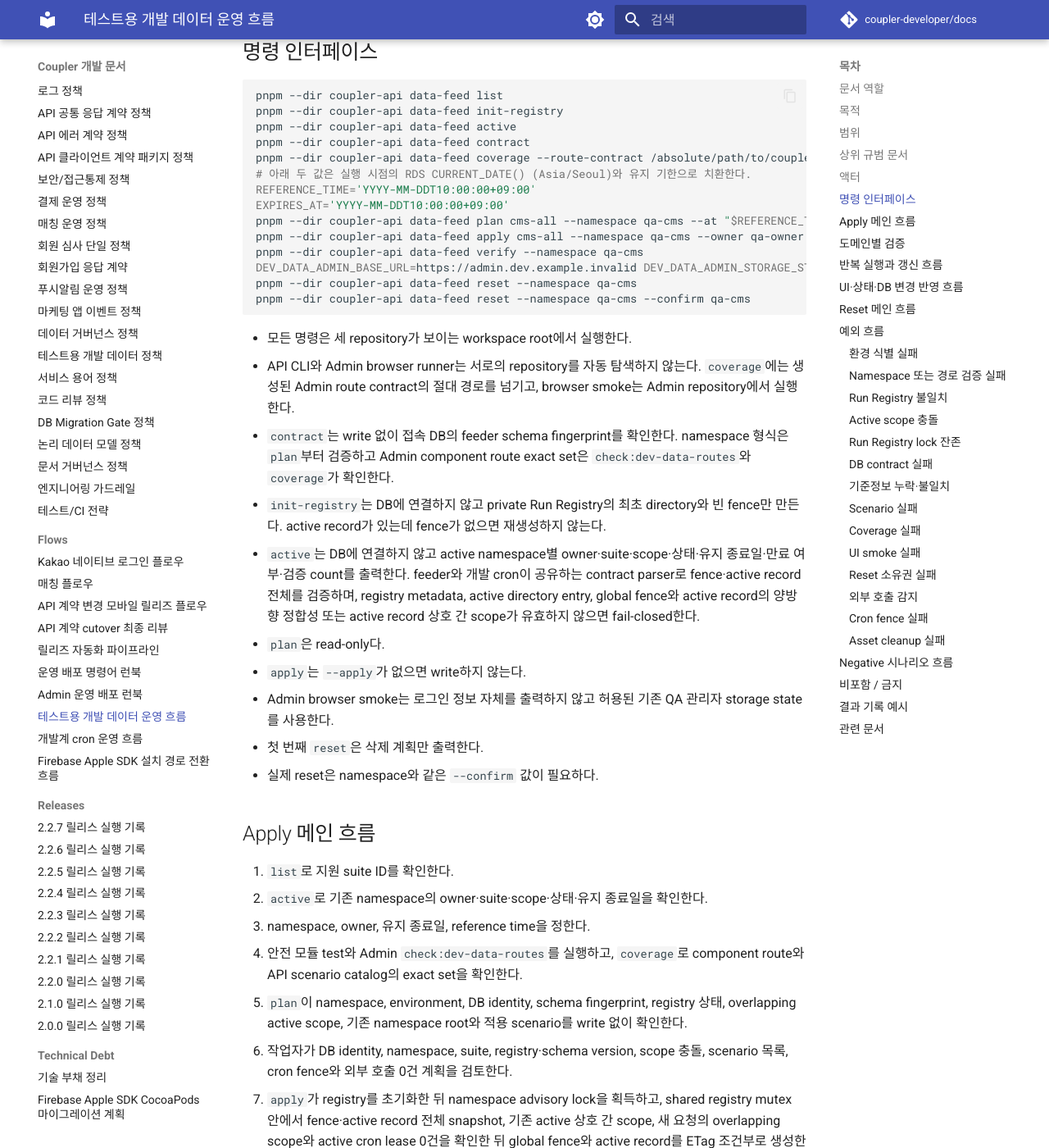
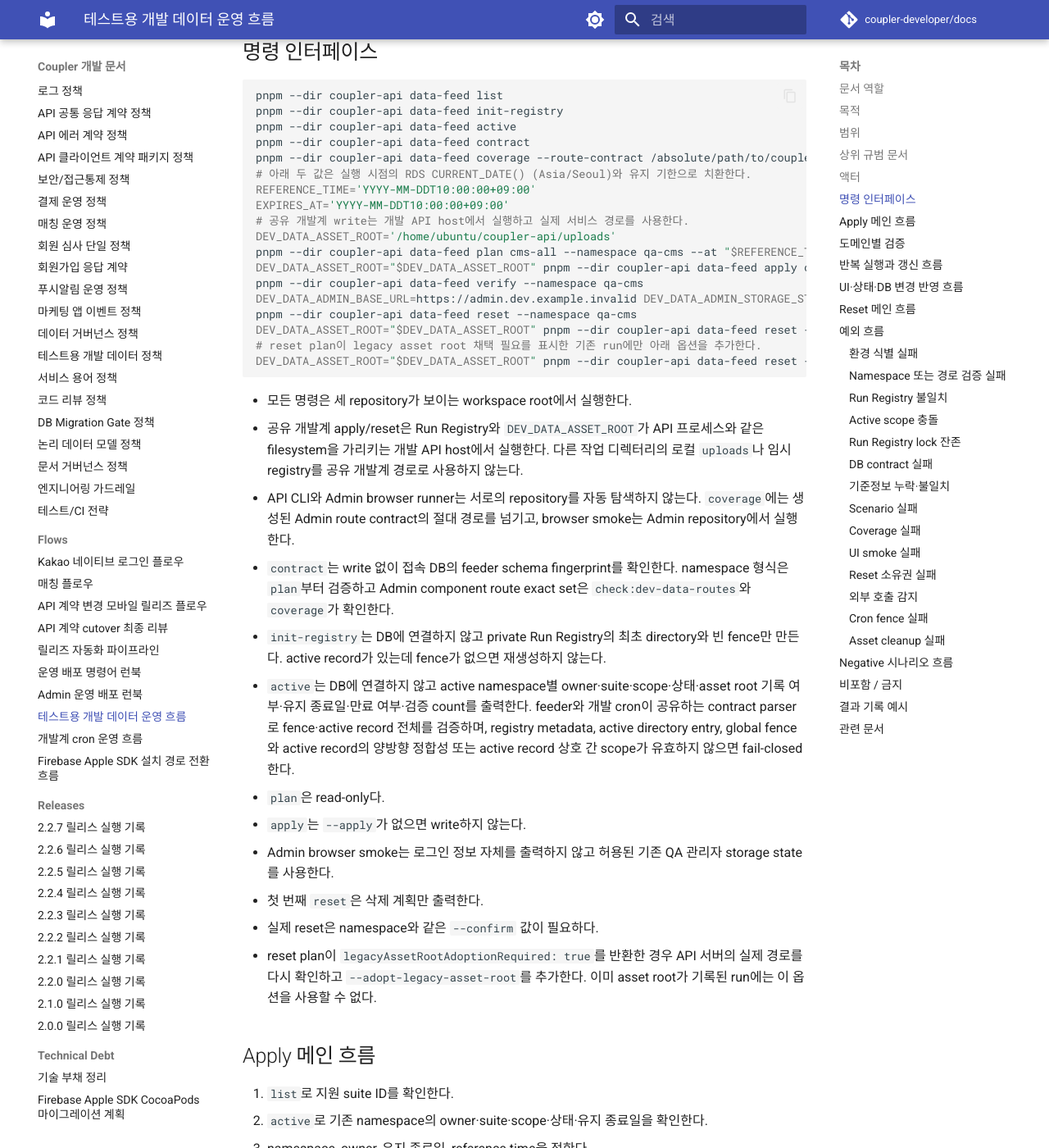
Before and after one commit to coupler-developer/docs, an MkDocs documentation site: the page built from content/flows/cross-project/development-test-data-flow.md, in a window 1280 px wide and 1400 px high, scrolled down 1417 px. Shown: the whole window at 82% size. Built offline with MkDocs 1.6.1 and Material for MkDocs 9.7.7, drawn with Linux system fonts in a browser that asks for light colours; comment, search, counter and statistics services are not loaded; some of the changed text lies outside the part shown.

Commit message:
docs: 개발 데이터 asset root 전환 절차 추가

````diff
--- a/content/flows/cross-project/development-test-data-flow.md
+++ b/content/flows/cross-project/development-test-data-flow.md
@@ -47,24 +47,30 @@ pnpm --dir coupler-api data-feed coverage --route-contract /absolute/path/to/cou
 # 아래 두 값은 실행 시점의 RDS CURRENT_DATE() (Asia/Seoul)와 유지 기한으로 치환한다.
 REFERENCE_TIME='YYYY-MM-DDT10:00:00+09:00'
 EXPIRES_AT='YYYY-MM-DDT10:00:00+09:00'
+# 공유 개발계 write는 개발 API host에서 실행하고 실제 서비스 경로를 사용한다.
+DEV_DATA_ASSET_ROOT='/home/ubuntu/coupler-api/uploads'
 pnpm --dir coupler-api data-feed plan cms-all --namespace qa-cms --at "$REFERENCE_TIME"
-pnpm --dir coupler-api data-feed apply cms-all --namespace qa-cms --owner qa-owner --at "$REFERENCE_TIME" --expires-at "$EXPIRES_AT" --apply
+DEV_DATA_ASSET_ROOT="$DEV_DATA_ASSET_ROOT" pnpm --dir coupler-api data-feed apply cms-all --namespace qa-cms --owner qa-owner --at "$REFERENCE_TIME" --expires-at "$EXPIRES_AT" --apply
 pnpm --dir coupler-api data-feed verify --namespace qa-cms
 DEV_DATA_ADMIN_BASE_URL=https://admin.dev.example.invalid DEV_DATA_ADMIN_STORAGE_STATE=/absolute/path/to/storage-state.json DEV_DATA_MEMBER_ID=123 yarn --cwd /absolute/path/to/coupler-admin-web test:dev-data-ui
 pnpm --dir coupler-api data-feed reset --namespace qa-cms
-pnpm --dir coupler-api data-feed reset --namespace qa-cms --confirm qa-cms
+DEV_DATA_ASSET_ROOT="$DEV_DATA_ASSET_ROOT" pnpm --dir coupler-api data-feed reset --namespace qa-cms --confirm qa-cms
+# reset plan이 legacy asset root 채택 필요를 표시한 기존 run에만 아래 옵션을 추가한다.
+DEV_DATA_ASSET_ROOT="$DEV_DATA_ASSET_ROOT" pnpm --dir coupler-api data-feed reset --namespace qa-cms --confirm qa-cms --adopt-legacy-asset-root
 ```
 
 - 모든 명령은 세 repository가 보이는 workspace root에서 실행한다.
+- 공유 개발계 apply/reset은 Run Registry와 `DEV_DATA_ASSET_ROOT`가 API 프로세스와 같은 filesystem을 가리키는 개발 API host에서 실행한다. 다른 작업 디렉터리의 로컬 `uploads`나 임시 registry를 공유 개발계 경로로 사용하지 않는다.
 - API CLI와 Admin browser runner는 서로의 repository를 자동 탐색하지 않는다. `coverage`에는 생성된 Admin route contract의 절대 경로를 넘기고, browser smoke는 Admin repository에서 실행한다.
 - `contract`는 write 없이 접속 DB의 feeder schema fingerprint를 확인한다. namespace 형식은 `plan`부터 검증하고 Admin component route exact set은 `check:dev-data-routes`와 `coverage`가 확인한다.
 - `init-registry`는 DB에 연결하지 않고 private Run Registry의 최초 directory와 빈 fence만 만든다. active record가 있는데 fence가 없으면 재생성하지 않는다.
-- `active`는 DB에 연결하지 않고 active namespace별 owner·suite·scope·상태·유지 종료일·만료 여부·검증 count를 출력한다. feeder와 개발 cron이 공유하는 contract parser로 fence·active record 전체를 검증하며, registry metadata, active directory entry, global fence와 active record의 양방향 정합성 또는 active record 상호 간 scope가 유효하지 않으면 fail-closed한다.
+- `active`는 DB에 연결하지 않고 active namespace별 owner·suite·scope·상태·asset root 기록 여부·유지 종료일·만료 여부·검증 count를 출력한다. feeder와 개발 cron이 공유하는 contract parser로 fence·active record 전체를 검증하며, registry metadata, active directory entry, global fence와 active record의 양방향 정합성 또는 active record 상호 간 scope가 유효하지 않으면 fail-closed한다.
 - `plan`은 read-only다.
 - `apply`는 `--apply`가 없으면 write하지 않는다.
 - Admin browser smoke는 로그인 정보 자체를 출력하지 않고 허용된 기존 QA 관리자 storage state를 사용한다.
 - 첫 번째 `reset`은 삭제 계획만 출력한다.
 - 실제 reset은 namespace와 같은 `--confirm` 값이 필요하다.
+- reset plan이 `legacyAssetRootAdoptionRequired: true`를 반환한 경우 API 서버의 실제 경로를 다시 확인하고 `--adopt-legacy-asset-root`를 추가한다. 이미 asset root가 기록된 run에는 이 옵션을 사용할 수 없다.
 
 ## Apply 메인 흐름
 
@@ -126,18 +132,19 @@ pnpm --dir coupler-api data-feed reset --namespace qa-cms --confirm qa-cms
 1. Run Registry의 namespace, owner, active ETag와 DB root를 reconciliation한다.
 2. read-only reset plan으로 적용 scenario와 명시적으로 추적한 root row reference를 출력한다.
 3. namespace 밖 row 또는 소유권을 증명할 수 없는 row가 포함되면 중단한다.
-4. 작업자가 삭제 계획을 검토하고 namespace와 같은 `--confirm` 값을 입력한다.
-5. CLI가 namespace 잠금을 획득하고 registry를 `resetting`으로 조건부 전환한다.
-6. DB 트랜잭션을 시작하고 신고·로그·원장·관계 child를 FK-safe 순서로 삭제한다.
-7. 도메인 root와 마지막 actor root를 삭제한다.
-8. 같은 트랜잭션에서 root 0건, child orphan 0건, 다른 namespace와 기준정보 무변경을 검증한다.
-9. 검증이 하나라도 실패하면 DB 전체를 rollback하고 registry를 `failed`로 남겨 active 소유권 index를 유지한다.
-10. DB 검증이 통과하면 commit한 뒤 namespace media를 idempotent하게 삭제한다. 공용 asset과 기준정보는 유지한다.
-11. asset 삭제 실패 시 registry를 `cleanup_failed`로 남기고 active 소유권 index를 유지하며, 재실행은 DB 0건 확인 후 asset 단계부터 시작한다.
-12. DB·asset 잔존 0건이면 active record를 history로 이동해 `cleaned`로 종료한다.
-13. history 저장을 재조회해 확인한 뒤 global fence에서 namespace를 ETag 조건부 제거한다.
-14. history write나 fence 제거가 실패하면 active record와 fence를 유지한다. 마지막 active 제거만 실패하면 cleaned active record만 남겨 같은 reset이 finalization을 재시도한다.
-15. 잠금을 해제하고 실제 삭제 건수, 잔존 건수, history record를 출력한다.
+4. legacy asset root 채택이 필요하면 작업자가 개발 API host의 실제 `DEV_DATA_ASSET_ROOT`를 확인하고 채택 옵션을 승인한다. 일반 run에서 채택 옵션을 주거나 legacy run에서 생략하면 DB·asset write 전에 중단한다.
+5. 작업자가 삭제 계획을 검토하고 namespace와 같은 `--confirm` 값을 입력한다.
+6. CLI가 legacy record의 asset root를 필요할 때 한 번 기록하고, namespace 잠금을 획득해 registry를 `resetting`으로 조건부 전환한다.
+7. DB 트랜잭션을 시작하고 신고·로그·원장·관계 child를 FK-safe 순서로 삭제한다.
+8. 도메인 root와 마지막 actor root를 삭제한다.
+9. 같은 트랜잭션에서 root 0건, child orphan 0건, 다른 namespace와 기준정보 무변경을 검증한다.
+10. 검증이 하나라도 실패하면 DB 전체를 rollback하고 registry를 `failed`로 남겨 active 소유권 index를 유지한다.
+11. DB 검증이 통과하면 commit한 뒤 namespace media를 idempotent하게 삭제한다. 공용 asset과 기준정보는 유지한다.
+12. asset 삭제 실패 시 registry를 `cleanup_failed`로 남기고 active 소유권 index를 유지하며, 재실행은 DB 0건 확인 후 asset 단계부터 시작한다.
+13. DB·asset 잔존 0건이면 active record를 history로 이동해 `cleaned`로 종료한다.
+14. history 저장을 재조회해 확인한 뒤 global fence에서 namespace를 ETag 조건부 제거한다.
+15. history write나 fence 제거가 실패하면 active record와 fence를 유지한다. 마지막 active 제거만 실패하면 cleaned active record만 남겨 같은 reset이 finalization을 재시도한다.
+16. 잠금을 해제하고 실제 삭제 건수, 잔존 건수, history record를 출력한다.
 
 ## 예외 흐름
 
````
Also changed, not shown: content/architecture/development-test-data-system.md (+5 -4 lines), content/policy/development-test-data-policy.md (+4 -3 lines).
